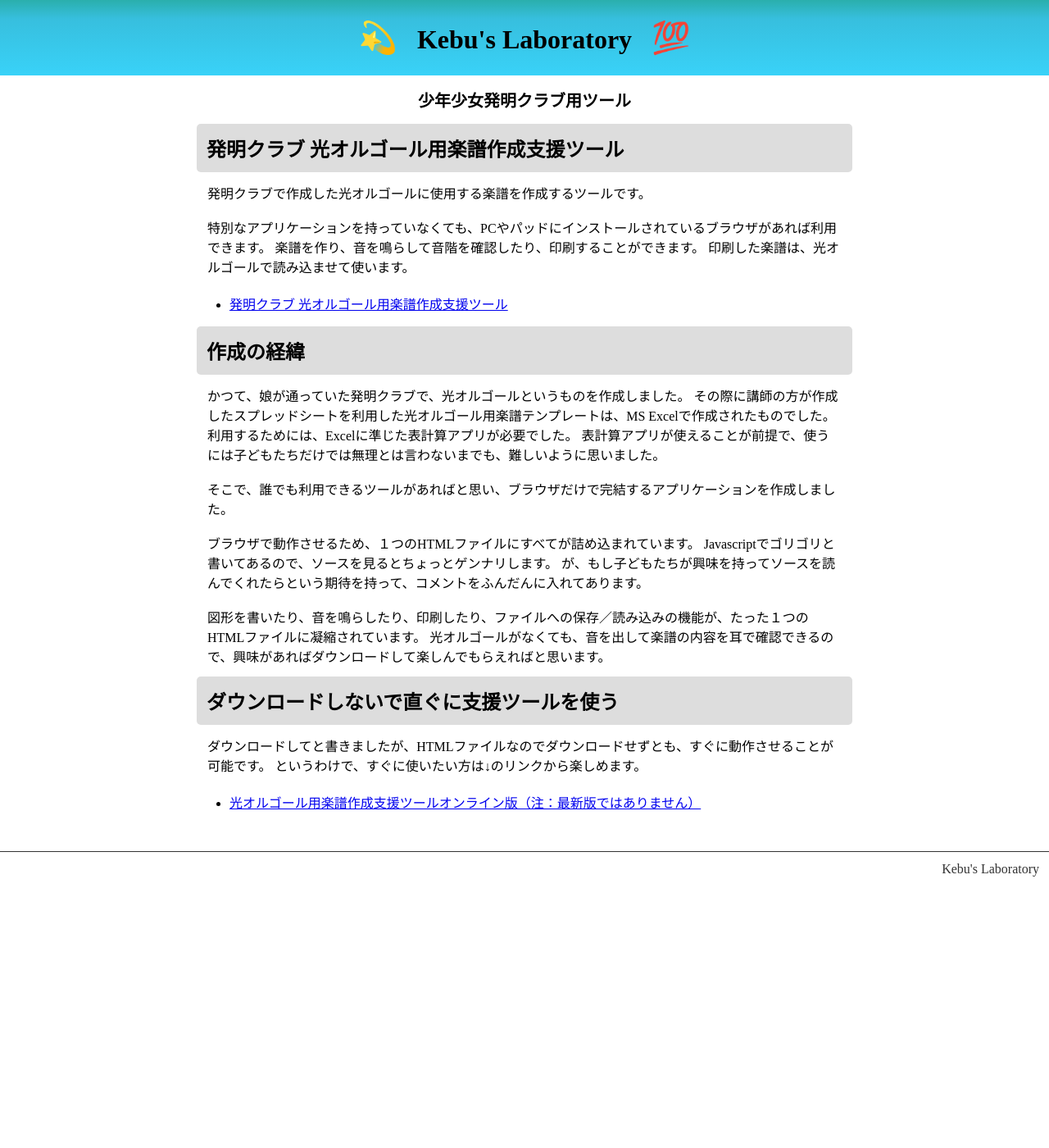
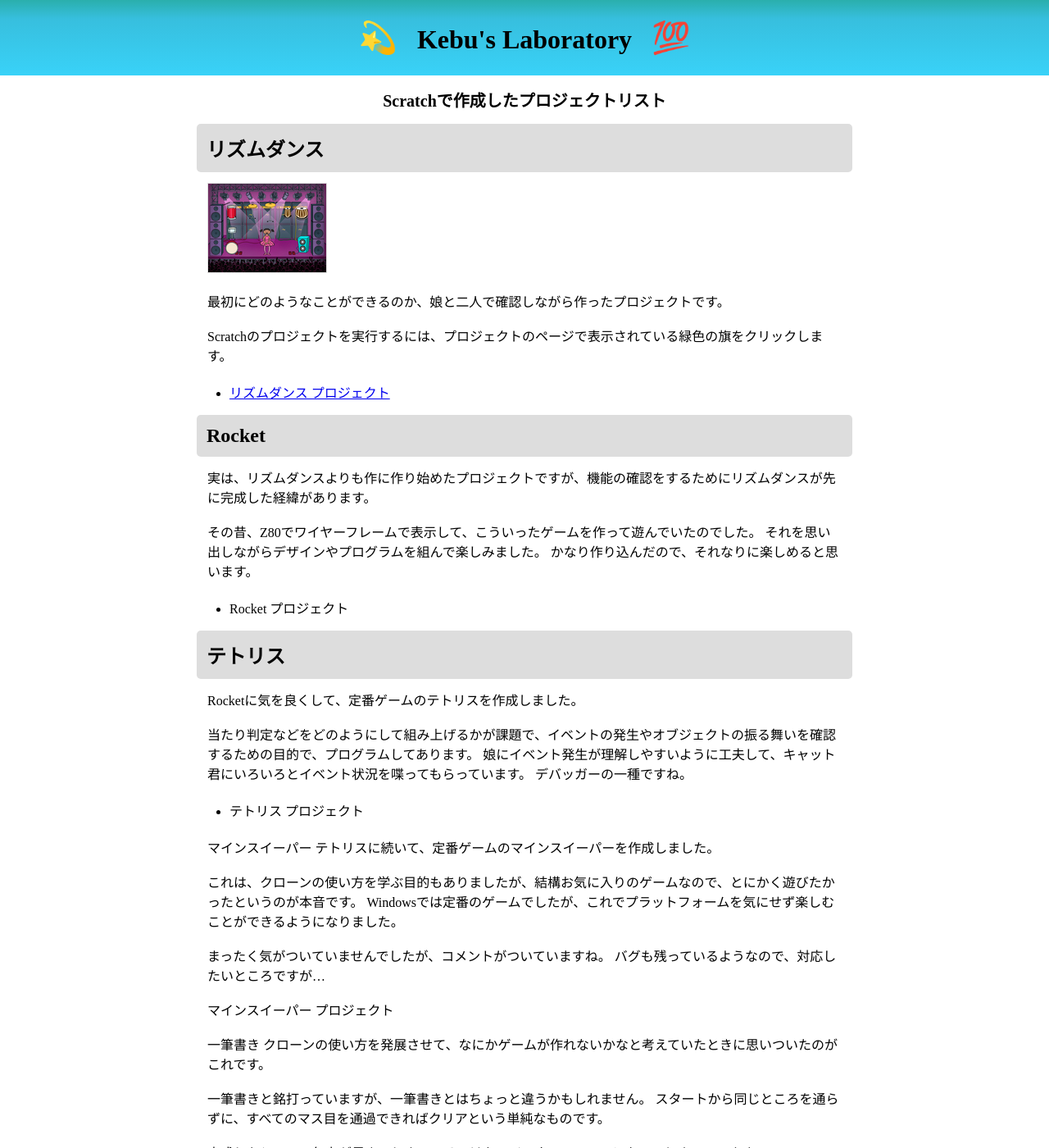
Before and after one commit to Tomohide-Kebukawa/Tomohide-Kebukawa.github.io, a Jekyll site: the page built from articles/scratch/index.md, in a window 1280 px wide and 1400 px high. Shown: the whole window at 82% size. Built offline with Jekyll 4.4.1, drawn with Linux system fonts in a browser that asks for light colours; some of the changed text lies outside the part shown.

Commit message:
Update for test
テストのために記事を更新

```diff
--- a/articles/scratch/index.md
+++ b/articles/scratch/index.md
@@ -1,36 +1,69 @@
 ---
-title: 少年少女発明クラブ用ツール
+title: Scratchで作成したプロジェクトリスト
 layout: default
 ---
 
-## 発明クラブ 光オルゴール用楽譜作成支援ツール
+## リズムダンス
 
-発明クラブで作成した光オルゴールに使用する楽譜を作成するツールです。
+![リズムダンス](./img_rhythm_dance.png)
 
-特別なアプリケーションを持っていなくても、PCやパッドにインストールされているブラウザがあれば利用できます。
-楽譜を作り、音を鳴らして音階を確認したり、印刷することができます。
-印刷した楽譜は、光オルゴールで読み込ませて使います。
+最初にどのようなことができるのか、娘と二人で確認しながら作ったプロジェクトです。
 
-+ [発明クラブ 光オルゴール用楽譜作成支援ツール](https://github.com/Tomohide-Kebukawa/ScoreMaker-for-Hatsumei-Club)
+Scratchのプロジェクトを実行するには、プロジェクトのページで表示されている緑色の旗をクリックします。
 
-## 作成の経緯
++ [リズムダンス プロジェクト](https://scratch.mit.edu/projects/375119370/)
 
-かつて、娘が通っていた発明クラブで、光オルゴールというものを作成しました。
-その際に講師の方が作成したスプレッドシートを利用した光オルゴール用楽譜テンプレートは、MS Excelで作成されたものでした。
-利用するためには、Excelに準じた表計算アプリが必要でした。
-表計算アプリが使えることが前提で、使うには子どもたちだけでは無理とは言わないまでも、難しいように思いました。
+## Rocket
+実は、リズムダンスよりも作に作り始めたプロジェクトですが、機能の確認をするためにリズムダンスが先に完成した経緯があります。
 
-そこで、誰でも利用できるツールがあればと思い、ブラウザだけで完結するアプリケーションを作成しました。
+その昔、Z80でワイヤーフレームで表示して、こういったゲームを作って遊んでいたのでした。 それを思い出しながらデザインやプログラムを組んで楽しみました。 かなり作り込んだので、それなりに楽しめると思います。
 
-ブラウザで動作させるため、１つのHTMLファイルにすべてが詰め込まれています。
-Javascriptでゴリゴリと書いてあるので、ソースを見るとちょっとゲンナリします。
-が、もし子どもたちが興味を持ってソースを読んでくれたらという期待を持って、コメントをふんだんに入れてあります。
++ Rocket プロジェクト
 
-図形を書いたり、音を鳴らしたり、印刷したり、ファイルへの保存／読み込みの機能が、たった１つのHTMLファイルに凝縮されています。
-光オルゴールがなくても、音を出して楽譜の内容を耳で確認できるので、興味があればダウンロードして楽しんでもらえればと思います。
+## テトリス
+Rocketに気を良くして、定番ゲームのテトリスを作成しました。
 
-## ダウンロードしないで直ぐに支援ツールを使う
+当たり判定などをどのようにして組み上げるかが課題で、イベントの発生やオブジェクトの振る舞いを確認するための目的で、プログラムしてあります。 娘にイベント発生が理解しやすいように工夫して、キャット君にいろいろとイベント状況を喋ってもらっています。 デバッガーの一種ですね。
 
-ダウンロードしてと書きましたが、HTMLファイルなのでダウンロードせずとも、すぐに動作させることが可能です。 というわけで、すぐに使いたい方は↓のリンクから楽しめます。
++ テトリス プロジェクト
 
-+ [光オルゴール用楽譜作成支援ツールオンライン版（注：最新版ではありません）](https://tomohide-kebukawa.github.io/InventionClub/ScoreMaker.html)
+マインスイーパー
+テトリスに続いて、定番ゲームのマインスイーパーを作成しました。
+
+これは、クローンの使い方を学ぶ目的もありましたが、結構お気に入りのゲームなので、とにかく遊びたかったというのが本音です。 Windowsでは定番のゲームでしたが、これでプラットフォームを気にせず楽しむことができるようになりました。
+
+まったく気がついていませんでしたが、コメントがついていますね。 バグも残っているようなので、対応したいところですが…
+
+マインスイーパー プロジェクト
+
+一筆書き
+クローンの使い方を発展させて、なにかゲームが作れないかなと考えていたときに思いついたのがこれです。
+
+一筆書きと銘打っていますが、一筆書きとはちょっと違うかもしれません。 スタートから同じところを通らずに、すべてのマス目を通過できればクリアという単純なものです。
+
+完成したところで気力が尽きてしまい、そっけないインターフェースになってしまっています。
+
+一筆書き プロジェクト
+
+とらんぽらん
+娘がマウスのハンドリングが知りたいというので見本に作成しました。
+
+最初はキャット君がトランポリンするたけのシンプルなものでしたが、娘がつまらんと言うので、昔ハマったクレージーバルーン風に仕上げてみました。
+
+とらんぽらん プロジェクト
+
+数独パズル
+娘がナンプレ本にはまり、何冊も買わされそうになってので、それを避けるために作っちゃいました。
+
+判定にちょっと難があるときがありますが、概ね動作していると思います。 結構力作なんですが…
+
+数独パズル プロジェクト
+
+都道府県クイズ
+娘が課題になかなか取り組まないので、課題を楽しめるようにと作成しました。 とりあえず、課題を終えられたので目的達成です。
+
+都道府県クイズ プロジェクト
+その他
+他にも未公開プロジェクトは多数あります。 実験的なものもありますが、インターフェースを作り込んでいないので、公開していないものがほとんどです。
+
+tomomo-tomomo on Scratck
```
